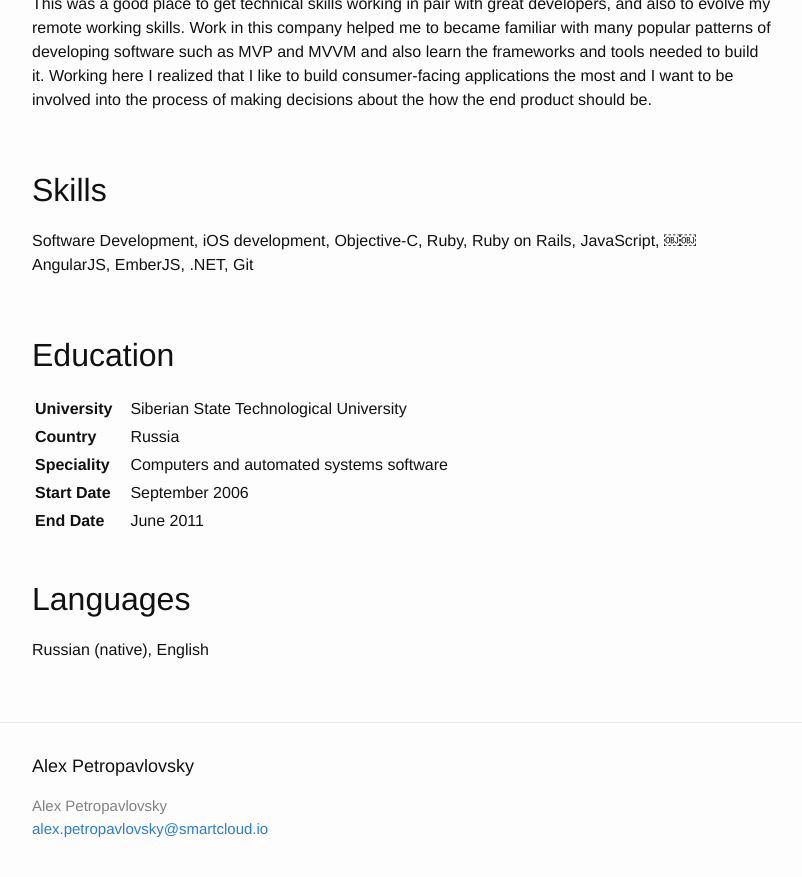
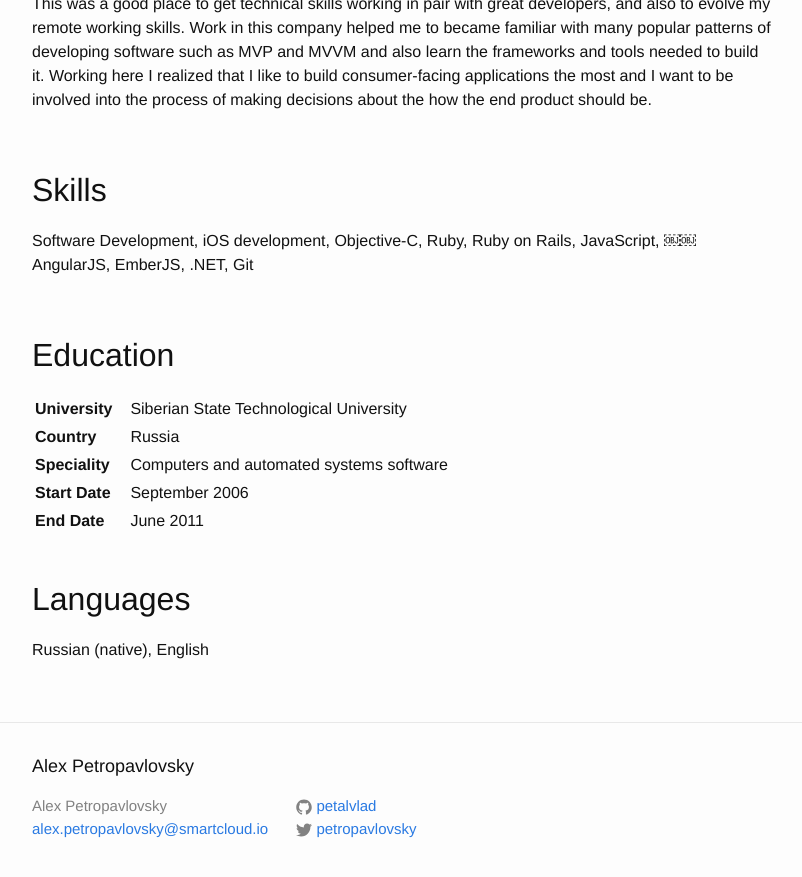
Before and after one commit to petalvlad/petalvlad, a Jekyll site: the page built from _posts/2015-09-05-resume.markdown, in a window 1280 px wide and 900 px high, scrolled down 2163 px. Shown: the top 877 px of the window, without its empty margins (238-1040 px from the left). Built offline with Jekyll 4.4.1, drawn with Linux system fonts in a browser that asks for light colours; part of the change alters nothing that is shown.

Commit message:
Update _config.yml

```diff
--- a/_config.yml
+++ b/_config.yml
@@ -4,12 +4,8 @@ email: alex.petropavlovsky@smartcloud.io
 description: ""
 baseurl: "" # the subpath of your site, e.g. /blog/
 url: "https://petalvlad.github.io" # the base hostname & protocol for your site
-author :
-  name : Alexander Petropavlovsky
-  email : alex.petropavlovsky@smartcloud.io
-  github : petalvlad
-  twitter : petropavlovsky
-  linkedin: alexander.petropavlovsky
+github_username : petalvlad
+twitter_username : petropavlovsky
 
 # Build settings
 markdown: kramdown
```
